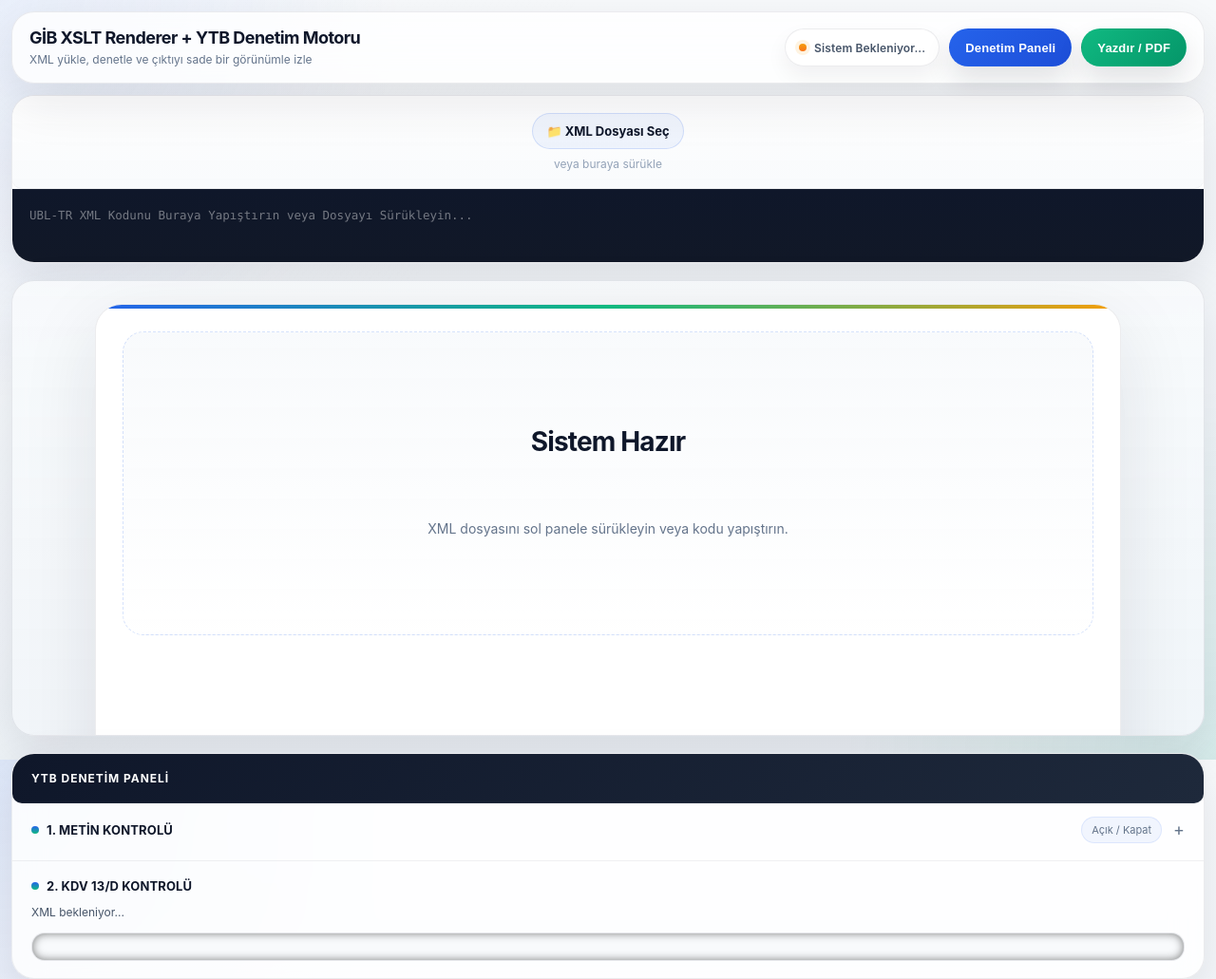
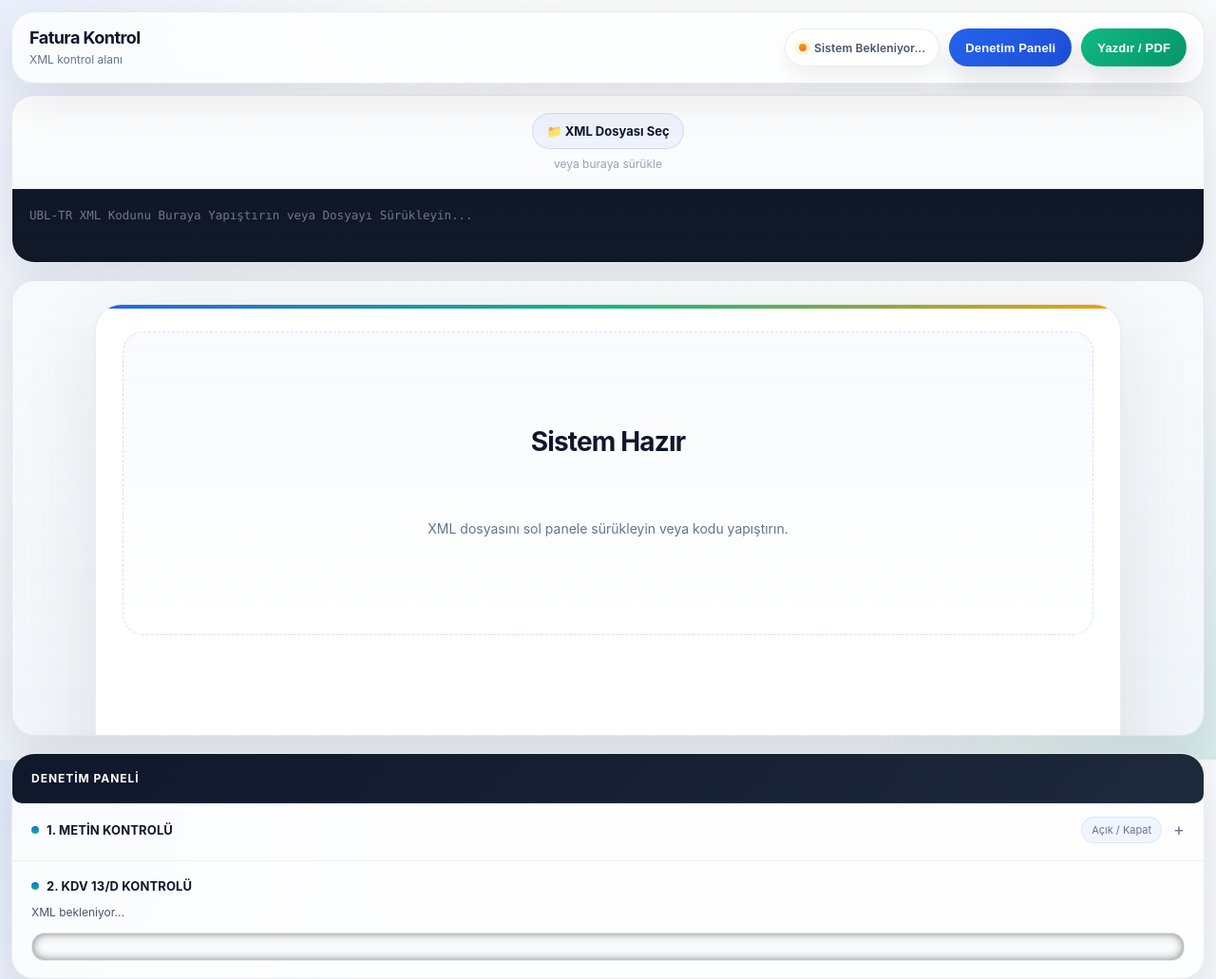
Before and after one commit to adnangn/github.io, a plain HTML site: page faturakontrol.html in a window 1280 px wide. Shown: the whole page at 95% size. Drawn offline with Linux system fonts and the light colour scheme.

Commit message:
Update header titles and status text in HTML

```diff
--- a/faturakontrol.html
+++ b/faturakontrol.html
@@ -883,8 +883,8 @@
 
 <div class="header">
     <div class="header-brand">
-        <div class="header-title">GİB XSLT Renderer + YTB Denetim Motoru</div>
-        <div class="header-subtitle">XML yükle, denetle ve çıktıyı sade bir görünümle izle</div>
+        <div class="header-title">Fatura Kontrol</div>
+        <div class="header-subtitle">XML kontrol alanı</div>
     </div>
     <div class="header-actions">
         <span id="scaleStatus" class="status">Sistem Bekleniyor...</span>
@@ -915,7 +915,7 @@
     </div>
 
     <div class="panel-audit">
-        <div class="audit-header">YTB DENETİM PANELİ</div>
+        <div class="audit-header">DENETİM PANELİ</div>
         <details class="audit-section audit-collapse">
             <summary class="audit-summary">
                 <div class="audit-title">1. METİN KONTROLÜ</div>
@@ -1054,7 +1054,7 @@
                 });
                 container.innerHTML = htmlContent;
 
-                statusText.innerText = "Orijinal GİB Şablonu Yüklendi (Yazdırmaya Hazır)";
+                statusText.innerText = "GİB Şablonu Yüklendi (Yazdırmaya Hazır)";
             } else {
                 container.innerHTML = `<div style="padding:20px; color:red;">Hata: XML içinde XSLT şablonu bulunamadı.</div>`;
             }
```
